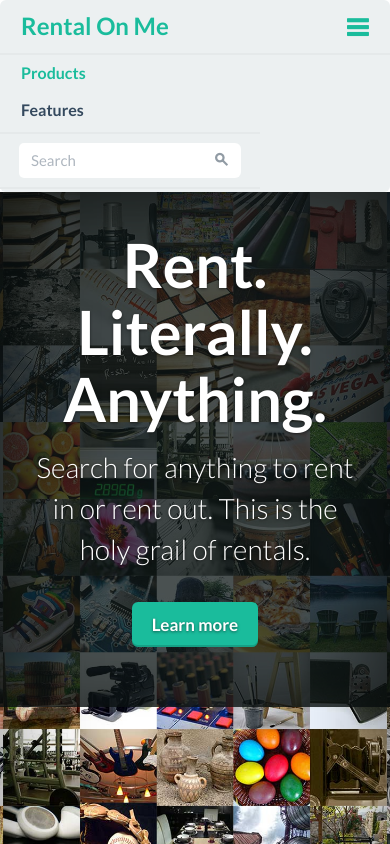
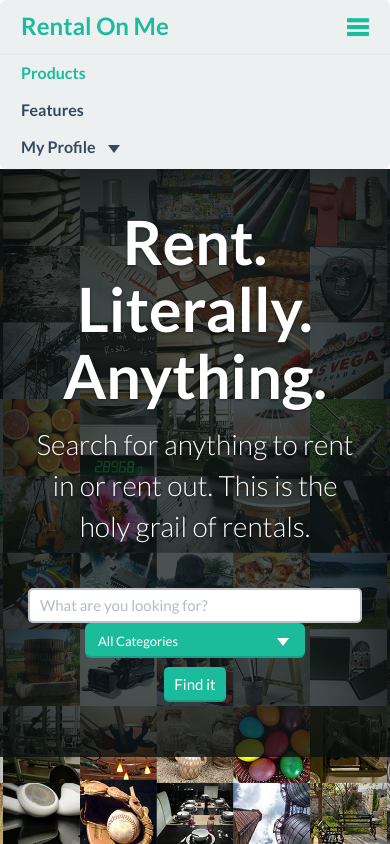
Before and after one commit to kevinmanncito/rental-on-me, a website: page index.html in a window 390 px wide. Both pictures are taken after a click on the button "Toggle navigation". Shown: the top 844 px of the page. Drawn offline with Linux system fonts and the light colour scheme.

Commit message:
Making stuff way more awesome

```diff
--- a/css/cover.css
+++ b/css/cover.css
@@ -68,6 +68,12 @@ body {
   background-color: rgba(15,25,25,.75);
   box-shadow:inset 0px 0px 85px rgba(0,0,0,.5);
 }
+.select {
+  margin-bottom: 0;
+}
+#search {
+  margin-left: 0;
+}
 
 
 /*
@@ -116,6 +122,7 @@ body {
 
  .navbar {margin-bottom: 0;}
  .navbar-default {margin-bottom: 0;}
+ .navbar-collapse {border-radius: 0 !important;}
 
 @media (min-width: 768px) {
   .masthead-brand {
@@ -182,7 +189,7 @@ body {
 
 /* Pad the edges of the mobile views a bit */
 .marketing {
-  margin-top: 20px;
+  margin-top: 50px;
   padding-left: 15px;
   padding-right: 15px;
 }
@@ -204,6 +211,7 @@ body {
 /* Featurettes
 ------------------------- */
 
+
 .featurette-divider {
   margin: 80px 0; /* Space out the Bootstrap <hr> more */
 }
@@ -213,6 +221,13 @@ body {
   font-weight: 300;
   line-height: 1;
   letter-spacing: -1px;
+}
+
+/* Footer
+------------------------- */
+
+footer {
+  padding: 25px 0;
 }
 
 
--- a/index.html
+++ b/index.html
@@ -22,7 +22,7 @@
   </head>
 <body>
 
-  <nav class="navbar navbar-default clearfix" role="navigation">
+  <nav class="navbar navbar-default navbar-embossed" role="navigation">
     <div class="navbar-header">
       <button type="button" class="navbar-toggle" data-toggle="collapse" data-target="#navbar-collapse-01">
         <span class="sr-only">Toggle navigation</span>
@@ -34,16 +34,19 @@
         <li class="active"><a href="#fakelink">Products</a></li>
         <li><a href="#fakelink">Features</a></li>
       </ul>
-      <form class="navbar-form navbar-right" action="#" role="search">
-        <div class="form-group">
-          <div class="input-group">
-            <input class="form-control" id="navbarInput-01" type="search" placeholder="Search">
-            <span class="input-group-btn">
-              <button type="submit" class="btn"><span class="fui-search"></span></button>
-            </span>
-          </div>
-        </div>
-      </form>
+        <!-- Default look -->
+      <ul class="nav navbar-nav navbar-right">
+        <li class="dropdown">
+          <a href="#" class="dropdown-toggle" data-toggle="dropdown">My Profile<b class="caret"></b></a>
+          <ul class="dropdown-menu">
+            <li><a href="#">Action</a></li>
+            <li><a href="#">Another action</a></li>
+            <li><a href="#">Something else here</a></li>
+            <li class="divider"></li>
+            <li><a href="#">Separated link</a></li>
+          </ul>
+        </li>
+      </ul>
     </div><!-- /.navbar-collapse -->
   </nav><!-- /navbar -->
 
@@ -51,23 +54,26 @@
    <div class="site-wrapper">
       <div class="site-wrapper-inner">
         <div class="cover-container">
-
-
-          <!-- <div class="masthead clearfix">
-            <div class="inner">
-              <h3 class="masthead-brand">Rental On Me</h3>
-              <ul class="nav masthead-nav">
-                <li class="active"><a href="#">Home</a></li>
-                <li><a href="#">Features</a></li>
-                <li><a href="#">Contact</a></li>
-              </ul>
-            </div>
-          </div> -->
           <div class="inner cover caption">
             <h1 class="cover-heading">Rent. Literally. Anything.</h1>
             <p class="lead">Search for anything to rent in or rent out. This is the holy grail of rentals.</p>
             <p class="lead">
-              <a href="#" class="btn btn-lg btn-primary btn-embossed">Learn more</a>
+              <form class="navbar-form" role="form">
+                <div class="form-group">
+                  <input type="text" placeholder="What are you looking for?" class="input-hg form-control">
+                </div>
+                <div class="form-group">
+                  <select multiple="multiple">
+                    <option value="0" selected>All Categories</option>
+                    <option value="1">Tools</option>
+                    <option value="2">Sports Equipment</option>
+                    <option value="3">Electronics</option>
+                    <option value="4">Services</option>
+                    <option value="5">Lodging</option>
+                  </select>
+                </div>
+                <button type="submit" id="search" class="btn btn-primary btn-embossed">Find it</button>
+              </form>
             </p>
           </div>
 <!--           <div class="mastfoot">
@@ -149,15 +155,15 @@
       <hr class="featurette-divider">
 
       <!-- /END THE FEATURETTES -->
+    </div><!-- /.container -->
 
-
-      <!-- FOOTER -->
-      <footer>
+    <!-- FOOTER -->
+    <footer>
+      <div class="container">
         <p class="pull-right"><a href="#">Back to top</a></p>
         <p>&copy; 2014 Rental On Me, Inc. &middot; <a href="#">Privacy</a> &middot; <a href="#">Terms</a></p>
-      </footer>
-
-    </div><!-- /.container -->
+      </div>
+    </footer>
 
 
   <!-- Load JS here for greater good =============================-->
@@ -171,5 +177,6 @@
   <script src="js/flatui-radio.js"></script>
   <script src="js/jquery.tagsinput.js"></script>
   <script src="js/jquery.placeholder.js"></script>
+  <script src="js/custom.js"></script>
 </body>
 </html>
--- /dev/null
+++ b/js/custom.js
@@ -0,0 +1,3 @@
+$(document).ready(function(){
+  $("select").selectpicker({style: 'btn-embossed btn-primary', menuStyle: 'dropdown-inverse'});
+});
```
